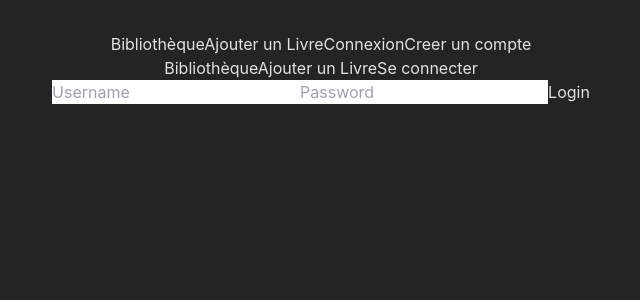
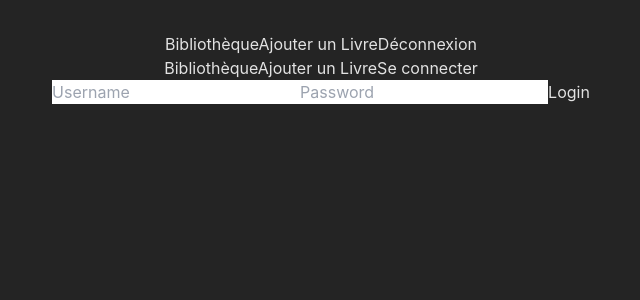
Before and after one commit to fahimgha/projetweb, a Vue app in the folder client/: page /login in a window 1280 px wide. Shown: the top 300 px of the page, without its empty margins (319-959 px from the left). Built offline with nearby package versions, Linux system fonts and the light colour scheme; sample sign-in values are in the browser's storage.

Commit message:
fix auth

```diff
--- a/client/src/components/login.vue
+++ b/client/src/components/login.vue
@@ -28,8 +28,13 @@
 
 <script setup>
 import { ref } from "vue";
+import { useRouter } from "vue-router";
+import { useAuthStore } from "../stores/authStore";
 const username = ref("");
 const password = ref("");
+
+const router = useRouter();
+const authStore = useAuthStore();
 
 const submitForm = async () => {
   //   const url = this.isLogin ? 'http://localhost:3000/login' : 'http://localhost:3000/signup';
@@ -51,9 +56,9 @@ const submitForm = async () => {
       throw new Error(data.message || "An error occurred");
     }
 
-    localStorage.setItem("token", data.token); // Stockage du token
+    authStore.login(data.token); // Stockage du token
     alert("Login successful!");
-    // this.$router.push("/protected"); // Redirection vers une page protégée
+    router.push("/");
   } catch (error) {
     alert(error.message);
   }
--- a/client/src/components/navBar.vue
+++ b/client/src/components/navBar.vue
@@ -1,10 +1,17 @@
 <script setup>
-import { useRoute } from "vue-router";
+import { ref } from "vue";
+import { useRouter } from "vue-router";
+import { useAuthStore } from "../stores/authStore";
+// const isAuthenticated = ref(!!localStorage.getItem("token")); // Vérifie si l'utilisateur est connecté
+const authStore = useAuthStore();
+const router = useRouter();
 
-const route = useRoute();
+const logout = () => {
+  authStore.logout();
+};
 
 const isActive = (path) => {
-  return route.path === path;
+  return router.path === path;
 };
 </script>
 
@@ -23,6 +30,7 @@ const isActive = (path) => {
               <!-- Current: "bg-gray-900 text-white", Default: "text-gray-300 hover:bg-gray-700 hover:text-white" -->
               <router-link
                 to="/"
+                v-if="authStore.isAuthenticated"
                 class="rounded-md px-3 py-2 text-sm font-medium"
                 exact-active-class="bg-gray-900 text-white"
                 active-class="text-white"
@@ -32,6 +40,7 @@ const isActive = (path) => {
               <!-- <a href="#"  aria-current="page">Dashboard</a> -->
               <router-link
                 to="/addBook"
+                v-if="authStore.isAuthenticated"
                 class="rounded-md px-3 py-2 text-sm font-medium"
                 exact-active-class="bg-gray-900 text-white"
                 active-class="text-white"
@@ -42,6 +51,7 @@ const isActive = (path) => {
               >
               <router-link
                 to="/login"
+                v-if="!authStore.isAuthenticated"
                 class="rounded-md px-3 py-2 text-sm font-medium"
                 exact-active-class="bg-gray-900 text-white"
                 active-class="text-white"
@@ -50,8 +60,12 @@ const isActive = (path) => {
                 }"
                 >Connexion</router-link
               >
+              <button v-if="authStore.isAuthenticated" @click="logout">
+                Déconnexion
+              </button>
               <router-link
                 to="/signup"
+                v-if="!authStore.isAuthenticated"
                 class="rounded-md px-3 py-2 text-sm font-medium"
                 exact-active-class="bg-gray-900 text-white"
                 active-class="text-white"
--- a/client/src/router/index.js
+++ b/client/src/router/index.js
@@ -5,10 +5,18 @@ import Login from "../components/login.vue";
 import Signup from "../components/signup.vue";
 
 const routes = [
-  { path: "/", component: PageBooks },
-  { path: "/addBook", component: AddBooks },
-  { path: "/login", component: Login },
-  { path: "/signup", component: Signup },
+  { path: "/login", component: Login }, // Page de connexion accessible à tous
+  { path: "/signup", component: Signup }, // Page d'inscription accessible à tous
+  {
+    path: "/", // Page de la bibliothèque (route protégée)
+    component: PageBooks,
+    meta: { requiresAuth: true }, // Nécessite une authentification
+  },
+  {
+    path: "/addBook", // Page pour ajouter un livre (route protégée)
+    component: AddBooks,
+    meta: { requiresAuth: true }, // Nécessite une authentification
+  },
 ];
 
 const router = createRouter({
@@ -16,4 +24,21 @@ const router = createRouter({
   routes,
 });
 
+router.beforeEach((to, from, next) => {
+  const isAuthenticated = !!localStorage.getItem("token"); // Vérifie si l'utilisateur a un token
+
+  if (to.matched.some((record) => record.meta.requiresAuth)) {
+    if (!isAuthenticated) {
+      // Si l'utilisateur n'est pas authentifié, redirige vers la page de connexion
+      next("/login");
+    } else {
+      // Si authentifié, accès autorisé
+      next();
+    }
+  } else {
+    // Pour les routes qui ne nécessitent pas d'authentification (login/signup), accès autorisé
+    next();
+  }
+});
+
 export default router;
--- /dev/null
+++ b/client/src/stores/authStore.js
@@ -0,0 +1,18 @@
+import { defineStore } from "pinia";
+import { ref } from "vue";
+
+export const useAuthStore = defineStore("auth", () => {
+  const isAuthenticated = ref(!!localStorage.getItem("token")); // Initialisation à partir du localStorage
+
+  const login = (token) => {
+    localStorage.setItem("token", token);
+    isAuthenticated.value = true; // Met à jour l'état d'authentification
+  };
+
+  const logout = () => {
+    localStorage.removeItem("token");
+    isAuthenticated.value = false;
+  };
+
+  return { isAuthenticated, login, logout };
+});
```
